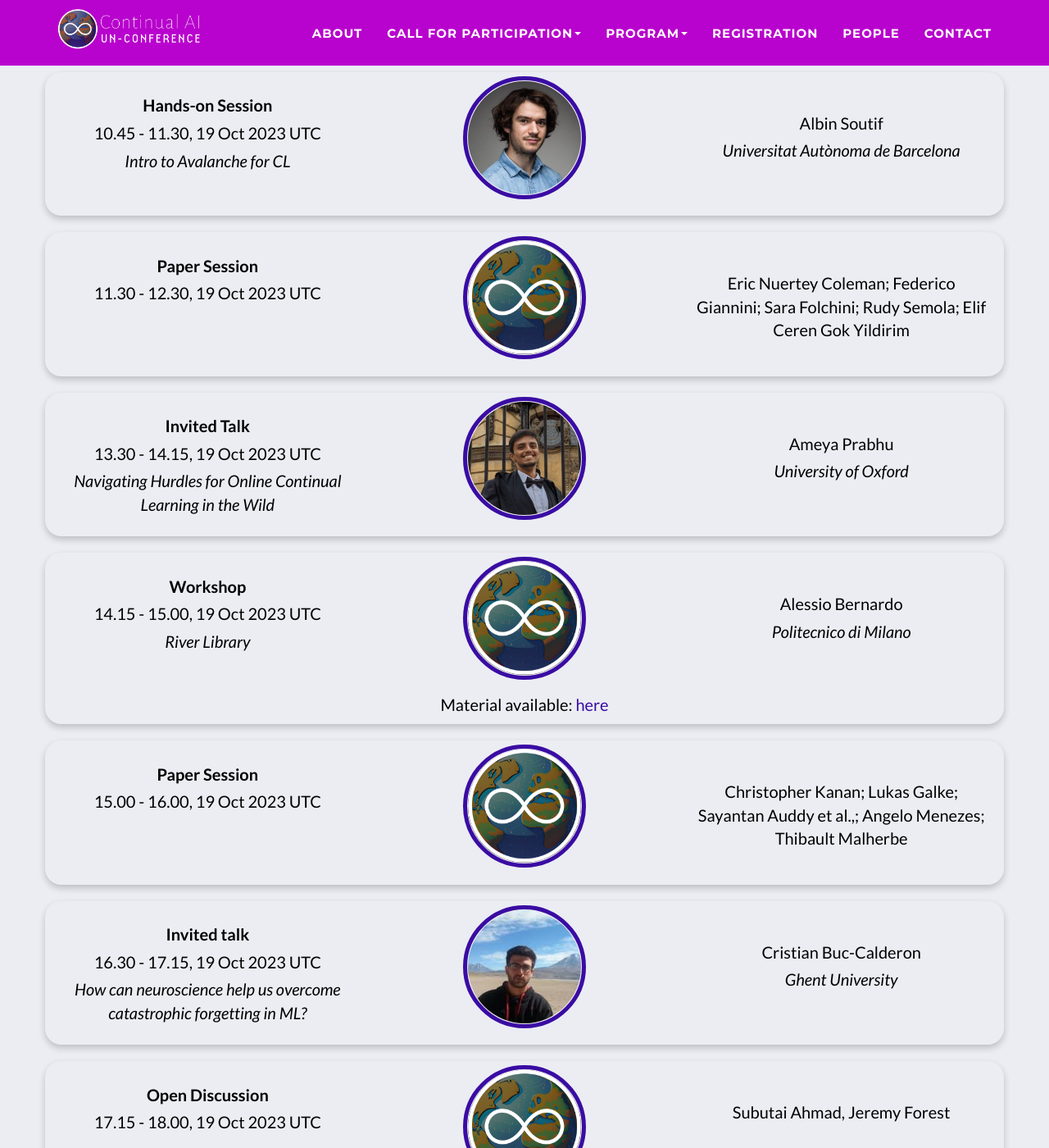
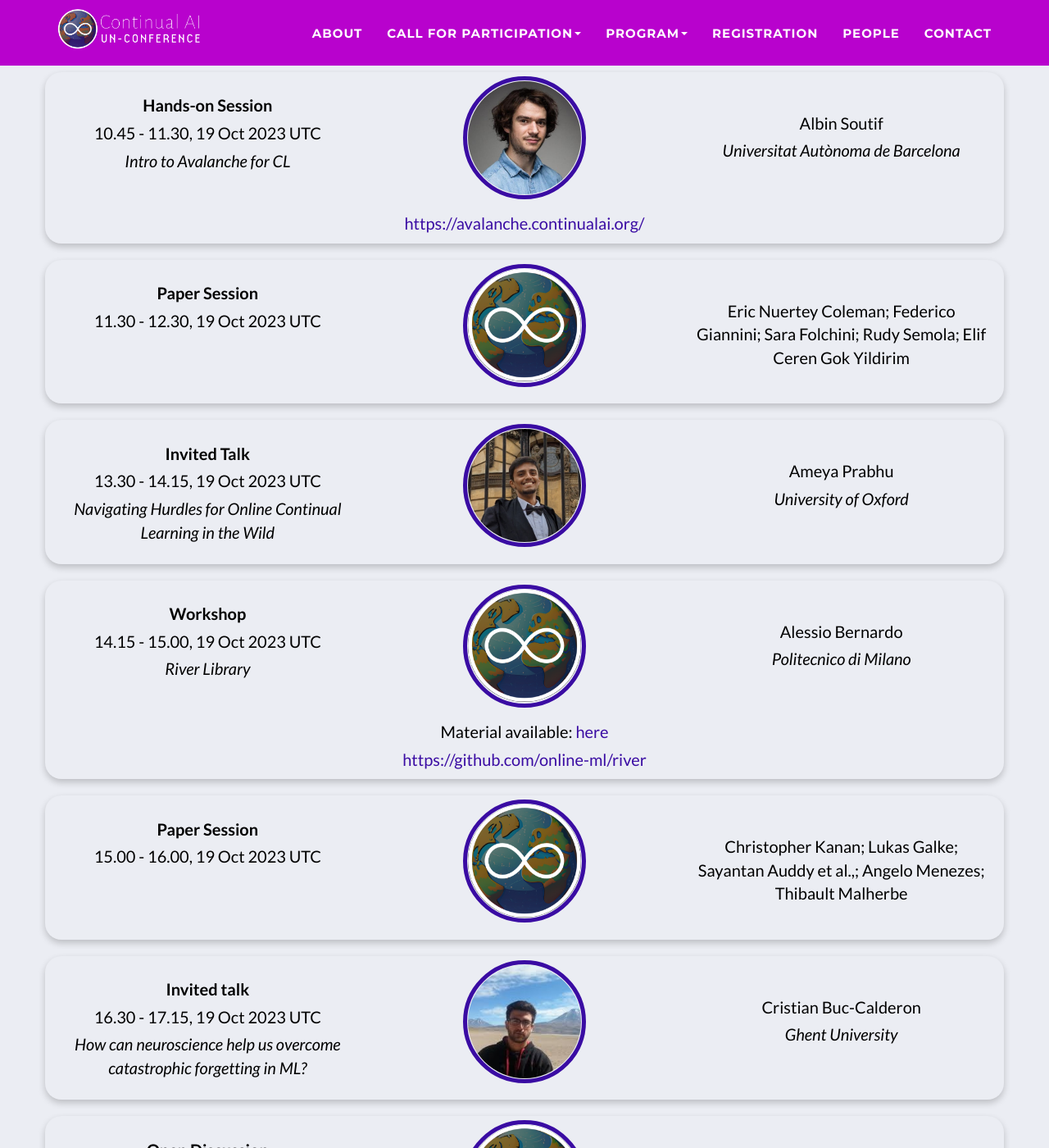
Before and after one commit to ContinualAI/CLAI_unconf, a Jekyll site: the page built from program.html, in a window 1280 px wide and 1400 px high, scrolled down 760 px. Shown: the whole window at 82% size. Built offline with Jekyll 4.4.1, drawn with Linux system fonts in a browser that asks for light colours.

Commit message:
Add Invited Talk label. Add Avalanche and River websites link

```diff
--- a/_data/program.yml
+++ b/_data/program.yml
@@ -31,6 +31,7 @@
   session: "Hands-on Session"
   time: "10.45 - 11.30, 19 Oct 2023"
   talktitle: "Intro to Avalanche for CL"
+  additional_material: "https://avalanche.continualai.org/"
 
 - name: "Eric Nuertey Coleman; Federico Giannini; Sara Folchini; Rudy Semola; Elif Ceren Gok Yildirim"
   img:  "/img/logo_circle2.png"
@@ -61,11 +62,12 @@
   title: " "
   uni: "Politecnico di Milano"
   position: " "
-  website: " "
+  website: "https://github.com/online-ml/river"
   session: "Workshop"
   time: "14.15 - 15.00, 19 Oct 2023"
   talktitle: "River Library"
   material: "https://github.com/alessiobernardo/River_Hands-on_ContinualAI_Unconference/tree/main"
+  additional_material: "https://github.com/online-ml/river"
 
 - name: "Christopher Kanan; Lukas Galke; Sayantan Auddy et al.,; Angelo Menezes; Thibault Malherbe"
   img:  "/img/logo_circle2.png"
@@ -239,7 +241,7 @@
   uni: "Indian Institute of Technology, Hyderabad"
   position: " "
   website: "https://people.iith.ac.in/vineethnb/"
-  session: ""
+  session: "Invited Talk"
   time: "07.00 - 07:45, 20 Oct 2023"
   talktitle: "Going Beyond Continual Learning: Towards Organic Lifelong Learning"
 
--- a/_includes/program2.html
+++ b/_includes/program2.html
@@ -54,6 +54,13 @@
 
                   <div class="col-lg-12 col-sm-12">
                     <p>Material available: <a href="{{ prog.material }}" target="_blank">here</a></p>
+                  </div>
+                  {% endif %}
+                  {% if prog.additional_material %}
+                  <div class="w-100"></div>
+
+                  <div class="col-lg-12 col-sm-12">
+                    <p><a href="{{ prog.additional_material }}" target="_blank">{{ prog.additional_material }}</a></p>
                   </div>
                   {% endif %}
 
```
